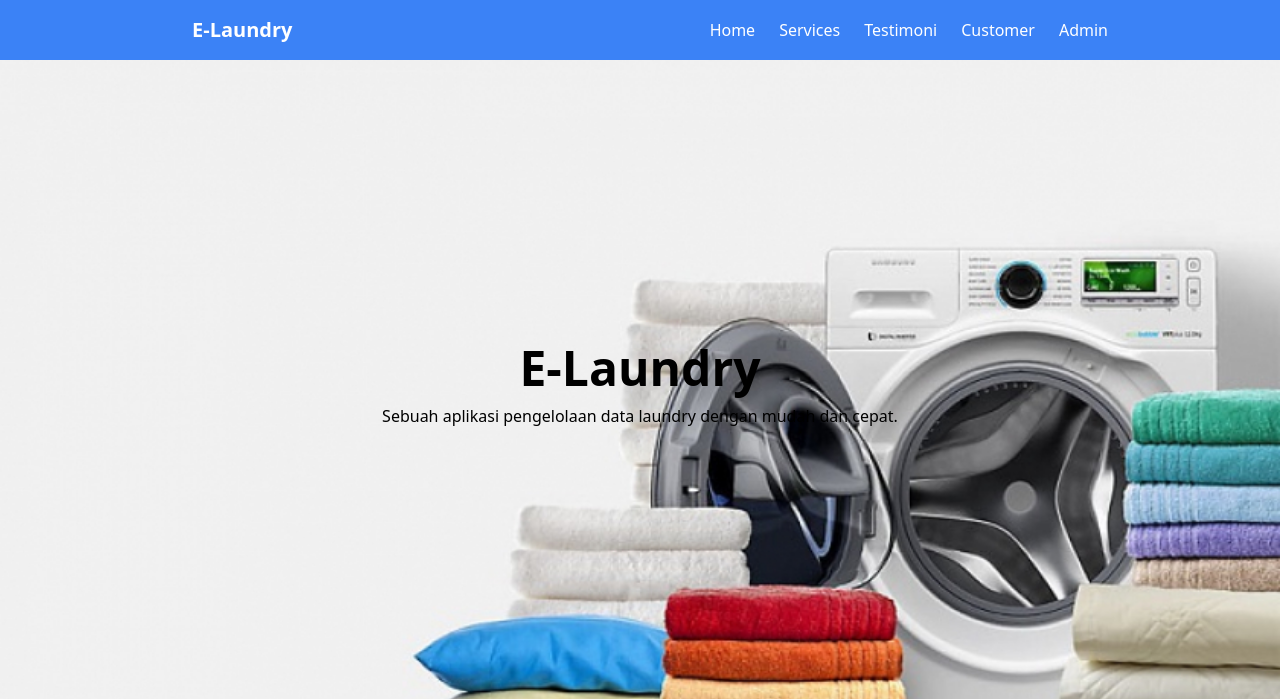
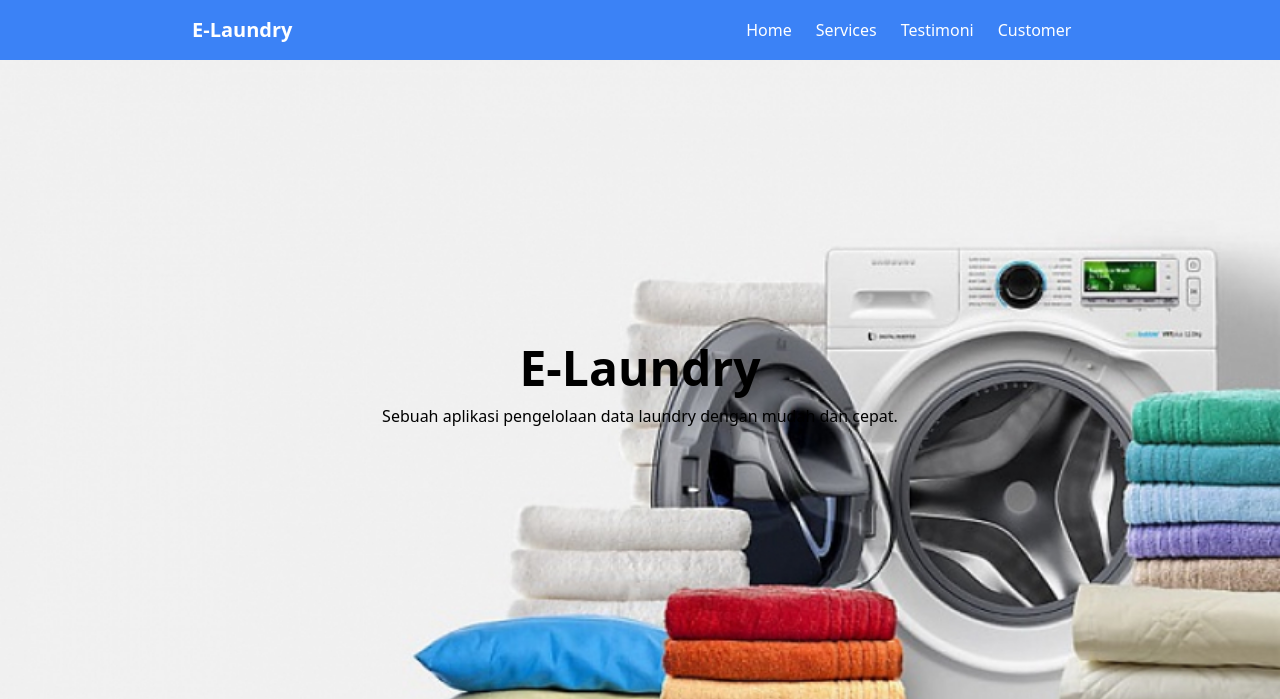
Before and after one commit to deknaa/laundry-app-tugas, a PHP site: page / in a window 1280 px wide. Shown: the top 699 px of the page. Run offline with PHP 8.4, Linux system fonts and the light colour scheme; some libraries are stand-ins or nearby versions.

Commit message:
feat(navbar): disabled admin link

```diff
--- a/index.php
+++ b/index.php
@@ -16,7 +16,7 @@
         <a href="#services" class="hover:text-black hover:scale-105">Services</a>
         <a href="#testimoni" class="hover:text-black hover:scale-105">Testimoni</a>
         <a href="customer/customer_view.php" class="hover:text-black hover:scale-105">Customer</a>
-        <a href="#" class="hover:text-black hover:scale-105">Admin</a>
+        <!-- <a href="#" class="hover:text-black hover:scale-105">Admin</a> -->
     </div>
     <!-- <div class="w-[20%] flex justify-center items-center">
         <a href="#" class="bg-blue-700 text-white pl-5 pr-5 pt-2 pb-2 rounded hover:bg-blue-600 hover:shadow-md">Login</a>
```
